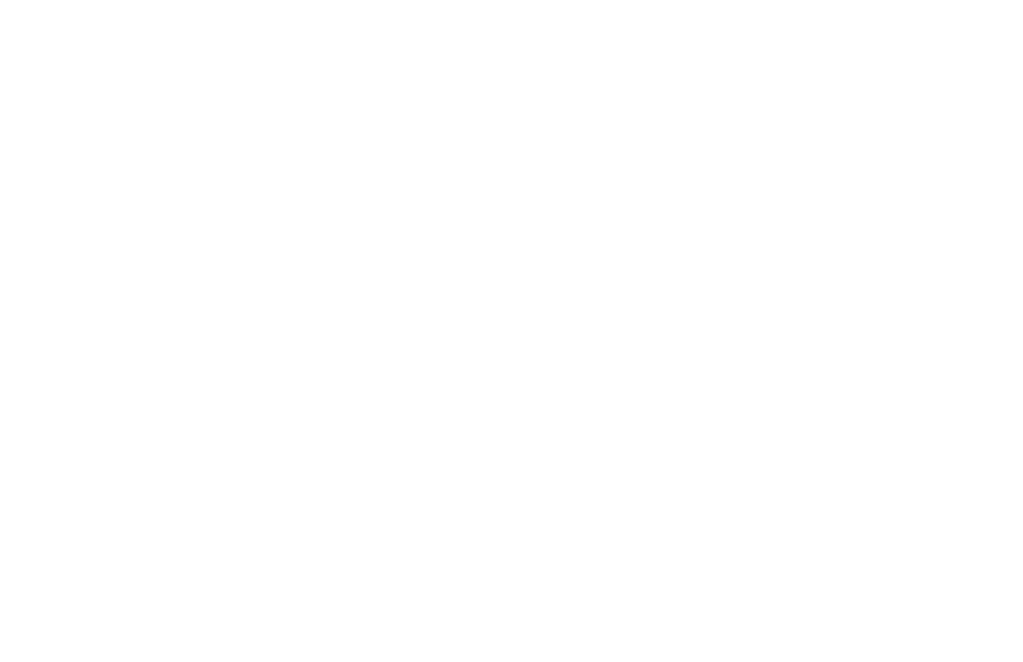
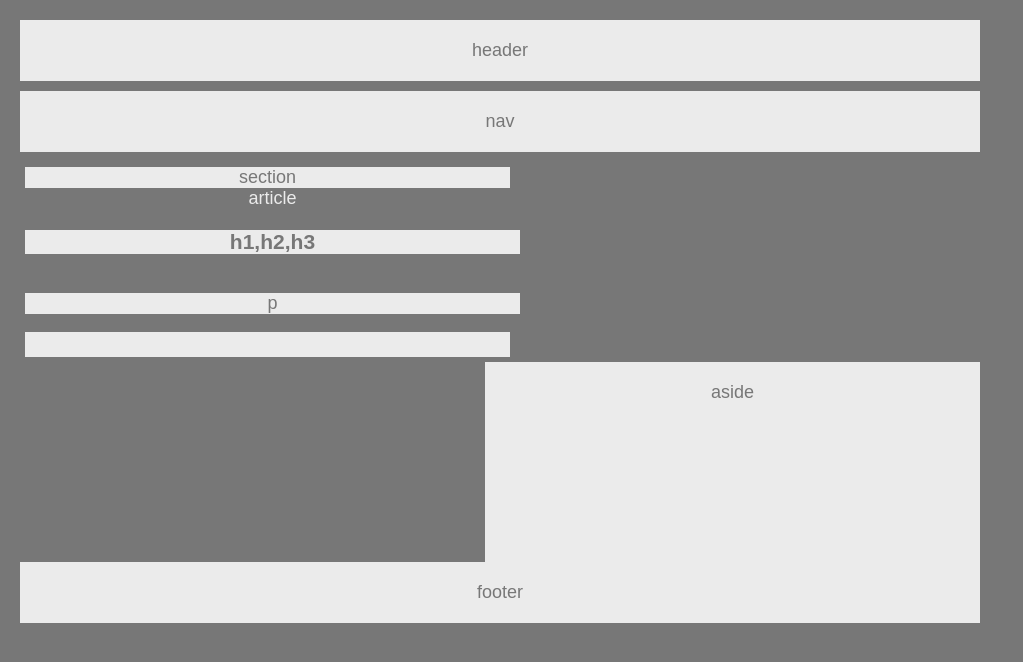
Before and after one commit to mgallagher12/HW-Wireframe, a plain HTML site: page index.html in a window 1280 px wide. Shown: the whole page, without its empty margins (0-1023 px from the left). Drawn offline with Linux system fonts and the light colour scheme.

Commit message:
Bane of my Existence

```diff
--- a/index.html
+++ b/index.html
@@ -4,9 +4,29 @@
     <meta charset="UTF-8">
     <meta name="viewport" content="width=device-width, initial-scale=1.0">
     <meta http-equiv="X-UA-Compatible" content="ie=edge">
-    <title>Document</title>
+    <title>HW-Wireframe</title>
+    <link rel="stylesheet" type="text/css" href="style.css">
 </head>
 <body>
+  <header id="header">
+        header
+  </header>
 
-</body>
+  <nav id="nav">
+        nav
+  </nav>
+
+  <section>
+      section
+      <article>article
+          <h1>h1,h2,h3</h1>
+          <p>p</p>
+      </article>
+  </section>
+
+  <aside>aside</aside>
+
+<footer>footer</footer>
+
+ </body>
 </html>
--- /dev/null
+++ b/style.css
@@ -0,0 +1,62 @@
+* {
+    box-sizing: border-box;
+    text-align: center;
+    background: #777;
+}
+body {
+    font-family: 'Arial', 'Helvetica Neue', Helvetica, sans-serif;
+    font-size: 18px;
+    width: 960px;
+    margin: 20px;
+}
+
+#header, #nav {
+    padding: 20px;
+    margin-bottom: 10px;
+    background: #ebebeb;
+    color: #777;
+}
+
+section {
+    background: #ebebeb;
+    color: #777;
+    width: 495px;
+    float: left;
+    height: 200px;
+    border-style: solid;
+    border-width: 5px;
+}
+
+article {
+    background: #777;
+    color: #ebebeb;
+    width: 495px;
+    float: left;
+}
+
+h1, p {
+    background: #ebebeb;
+    color: #777;
+    width: 495px;
+    float: left;
+    overflow: auto;
+}
+
+aside {
+    background: #ebebeb;
+    color: #777;
+    width: 495px;
+    padding: 20px;
+    height: 200px;
+    float: right;
+}
+
+footer {
+    margin-top: 10px;
+    width: 960px;
+    padding: 20px;
+    margin-bottom: 10px;
+    background: #ebebeb;
+    color: #777;
+    clear: both;
+}
```
